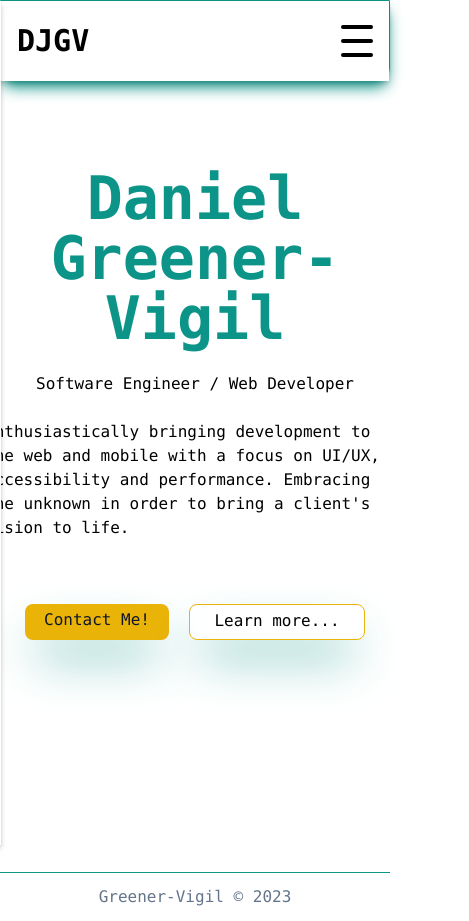
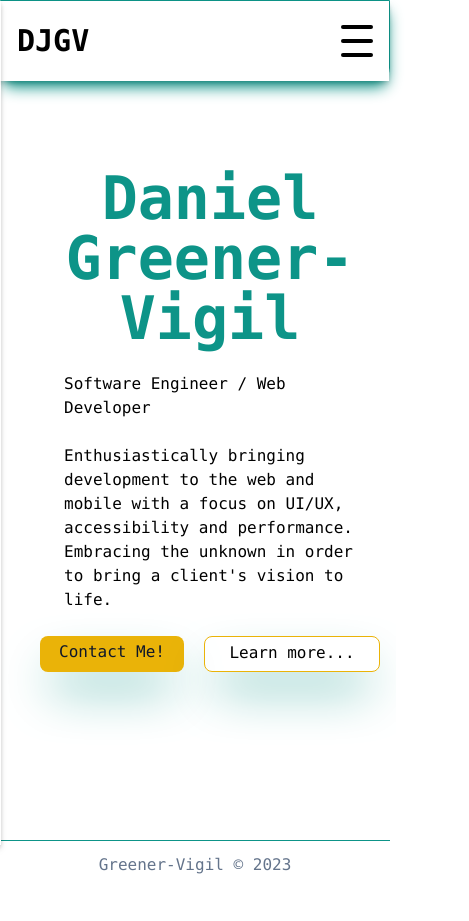
Before and after one commit to greenervigil/next-portfolio, a Next.js app: page / in a window 390 px wide. Shown: the whole page, 469 px wide, since content can reach past the window. After the commit the page ends 889 px from the top, so only its background shows below. Built offline with nearby package versions, Linux system fonts and the light colour scheme.

Commit message:
style updates on the home page for mobile

```diff
--- a/pages/index.tsx
+++ b/pages/index.tsx
@@ -16,7 +16,7 @@ const Home: NextPage = () => {
         <meta name="author" content="Daniel J Greener-Vigil" />
       </Head>
 
-      <div className='mt-6 mb-32 font-mono flex flex-wrap'>
+      <div className='mt-6 mb-32 font-mono flex flex-wrap w-screen'>
         <Container>
           <h1 className="text-teal-600 text-center text-6xl font-bold m-6">
             {content.name}
@@ -24,9 +24,9 @@ const Home: NextPage = () => {
           <p className="flex flex-wrap justify-center text-base m-6">
             {content.title.substring(0, content.title.indexOf('<'))}
           </p>
-          <p className='flex justify-center flex-wrap m-6 lg:w-4/5 lg:mx-40'>{`Enthusiastically bringing development to the web and mobile with a focus on UI/UX,  accessibility and performance. Embracing the unknown in order to bring a client's vision to life.`}</p>
+          <p className='flex justify-center flex-wrap m-6 sm:w-11/12 md:w-9/12 lg:w-4/5 lg:mx-40'>{`Enthusiastically bringing development to the web and mobile with a focus on UI/UX,  accessibility and performance. Embracing the unknown in order to bring a client's vision to life.`}</p>
 
-          <div className='flex justify-center gap-5 m-16'>
+          <div className='flex justify-center gap-5'>
             <Link href="/contact" >
               <a className='bg-yellow-500 text-slate-900 text-center rounded-lg shadow-2xl shadow-teal-600 w-36 h-9 p-1 hover:bg-yellow-700 hover:text-white hover:shadow-teal-500'>Contact Me!</a>
             </Link>
```
